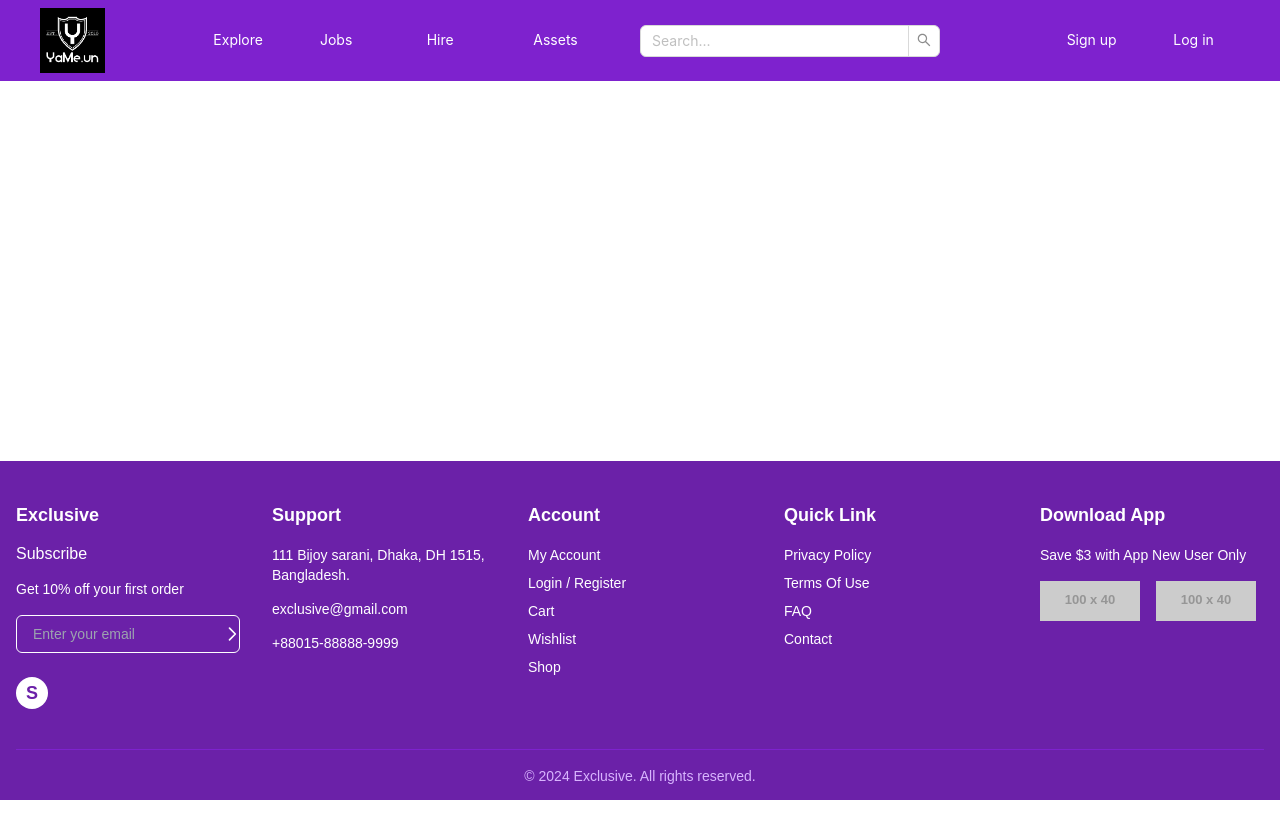
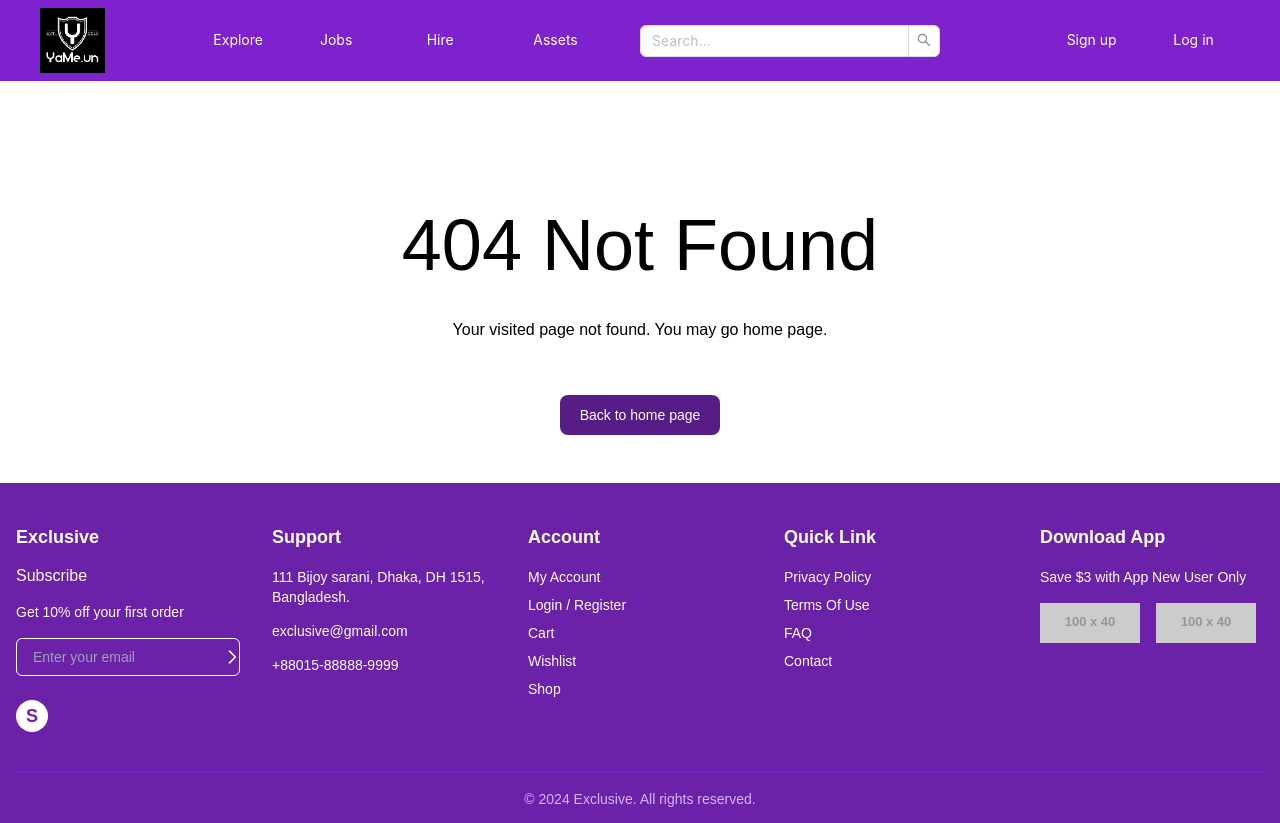
Before and after one commit to TanHuynh68/EXE201_Shoca, a React (Vite) app: page /customer in a window 1280 px wide. Before the commit the page ends 800 px from the top, so only its background shows below. Built offline with nearby package versions, Linux system fonts and the light colour scheme.

Commit message:
error 404 and 500 page

```diff
--- /dev/null
+++ b/src/pages/error/404/index.tsx
@@ -0,0 +1,19 @@
+import { Link } from 'react-router-dom'
+
+const NotFoundPage = () => {
+    return (
+        <div className='text-center mt-32 items-center'>
+            <div className='text-7xl'>
+                404 Not Found
+            </div>
+            <p className='mt-10'>Your visited page not found. You may go home page.</p>
+           <Link to={"/"}>
+           <button type="button" className="mt-10 focus:outline-none text-white bg-purple-900 hover:bg-purple-800 focus:ring-4 focus:ring-purple-300 font-medium rounded-lg text-sm px-5 py-2.5 mb-2 dark:bg-purple-600 dark:hover:bg-purple-900 dark:focus:ring-purple-900">
+                Back to home page
+            </button>
+           </Link>
+        </div>
+    )
+}
+
+export default NotFoundPage
--- /dev/null
+++ b/src/pages/error/500/index.tsx
@@ -0,0 +1,19 @@
+import { Link } from 'react-router-dom'
+
+const InternalServer = () => {
+    return (
+        <div className='text-center mt-32 items-center'>
+            <div className='text-7xl'>
+                500 Internal Server Error
+            </div>
+            <p className='mt-10'>Some error occurring. You may go home page.</p>
+           <Link to={"/"}>
+           <button type="button" className="mt-10 focus:outline-none text-white bg-purple-900 hover:bg-purple-800 focus:ring-4 focus:ring-purple-300 font-medium rounded-lg text-sm px-5 py-2.5 mb-2 dark:bg-purple-600 dark:hover:bg-purple-900 dark:focus:ring-purple-900">
+                Back to home page
+            </button>
+           </Link>
+        </div>
+    )
+}
+
+export default InternalServer
--- a/src/pages/index.ts
+++ b/src/pages/index.ts
@@ -3,4 +3,6 @@ export { default as Register } from './register'
 export { default as ForgotPassword } from './forgot-password'
 export { default as Home } from './home'
 export { default as AdminDashboard } from './admin/dashboard'
+export { default as NotFound } from './error/404'
+export { default as InternalServer } from './error/500'
 export { default as RegisterPremium } from './customer/register-premium'
--- a/src/routers/index.tsx
+++ b/src/routers/index.tsx
@@ -1,13 +1,14 @@
 import {  Route, Routes } from "react-router-dom"
 
 import { PATH } from "../consts"
-import { AdminDashboard, ForgotPassword, Home, Login, Register, RegisterPremium } from "../pages"
+import { AdminDashboard, ForgotPassword, Home, InternalServer, Login, NotFound, Register, RegisterPremium } from "../pages"
 
 const AppRouter = () => {
     // const { canAccess } = useRoleRedirect();
     return (
         <Routes>
             {/* Guest */}
+            <Route path={PATH.INTERNAL_SERVER_ERROR} element={<InternalServer />} />
             <Route path={PATH.LOGIN} element={<Login />} />
             <Route path={PATH.REGISTER} element={<Register />} />
             <Route path={PATH.FORGOT_PASSWORD} element={<ForgotPassword />} />
@@ -16,6 +17,7 @@ const AppRouter = () => {
             <Route path={PATH.ADMIN_DASHBOARD} element={<AdminDashboard />} />
             {/* Customer */}
             <Route path={PATH.CUSTOMER_REGISTER_PREMIUM} element={<RegisterPremium />} />
+            <Route path="*" element={<NotFound />} />
         </Routes>
     )
 }
```
